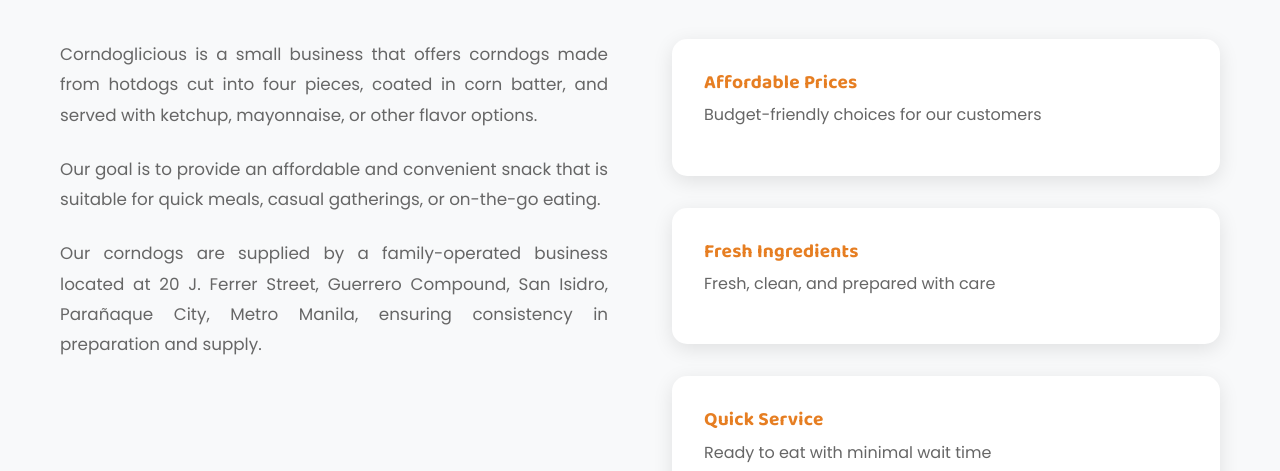
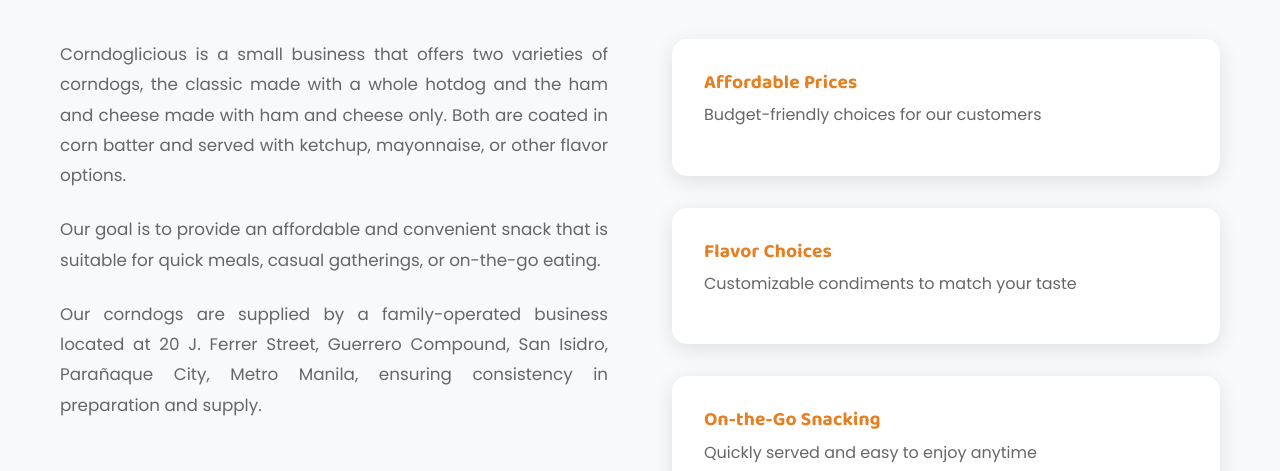
Before and after one commit to corndoglicious/.ph, a plain HTML site: page about.html in a window 1280 px wide. Shown: the part 329-800 px from the top of the page. Drawn offline with nearby package versions, Linux system fonts and the light colour scheme.

Commit message:
Update about.html

```diff
--- a/about.html
+++ b/about.html
@@ -72,7 +72,7 @@
                 </div>
                 <div class="about-content">
                     <div class="about-text">
-                        <p>Corndoglicious is a small business that offers corndogs made from hotdogs cut into four pieces, coated in corn batter, and served with ketchup, mayonnaise, or other flavor options.</p>
+                        <p>Corndoglicious is a small business that offers two varieties of corndogs, the classic made with a whole hotdog and the ham and cheese made with ham and cheese only. Both are coated in corn batter and served with ketchup, mayonnaise, or other flavor options.</p>
                         <p>Our goal is to provide an affordable and convenient snack that is suitable for quick meals, casual gatherings, or on-the-go eating.</p>
                         <p>Our corndogs are supplied by a family-operated business located at 20 J. Ferrer Street, Guerrero Compound, San Isidro, Parañaque City, Metro Manila, ensuring consistency in preparation and supply.</p>
                     </div>
@@ -82,12 +82,12 @@
                             <p>Budget-friendly choices for our customers</p>
                         </div>
                         <div class="feature">
-                            <h3>Fresh Ingredients</h3>
-                            <p>Fresh, clean, and prepared with care</p>
+                            <h3>Flavor Choices</h3>
+                            <p>Customizable condiments to match your taste</p>
                         </div>
                         <div class="feature">
-                            <h3>Quick Service</h3>
-                            <p>Ready to eat with minimal wait time</p>
+                            <h3>On-the-Go Snacking</h3>
+                            <p>Quickly served and easy to enjoy anytime</p>
                         </div>
                     </div>
                 </div>
```
